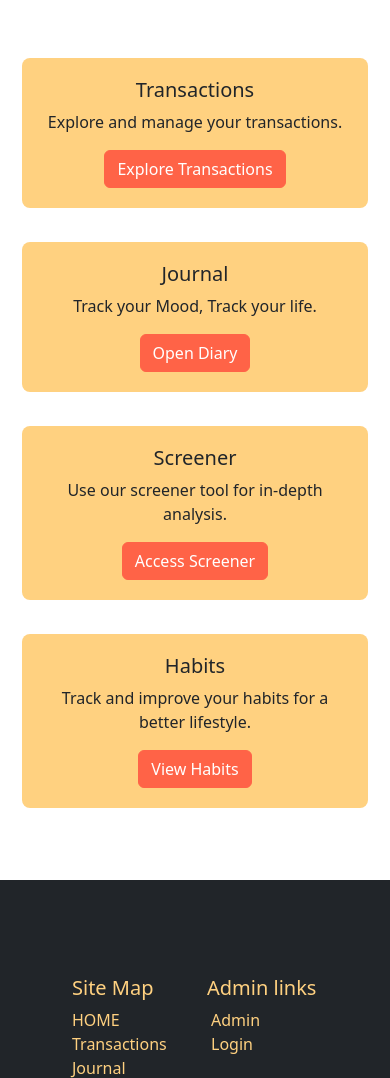
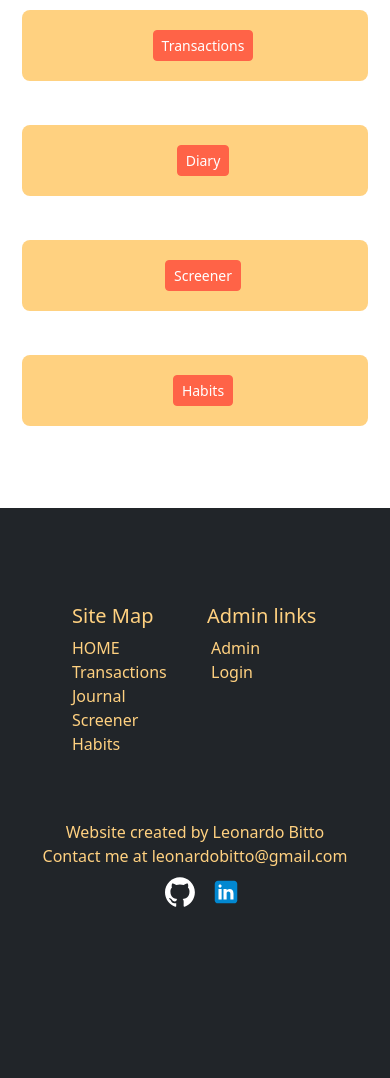
Before and after one commit to leoBitto/HIVE, a Django app: page / in a window 390 px wide. Shown: the part 57-1135 px from the top of the page. After the commit the page ends 964 px from the top, so only its background shows below. Run offline with Django 4.2, Linux system fonts and the light colour scheme; some libraries are stand-ins or nearby versions.

Commit message:
modified presentation of buttons on landing

```diff
--- a/src/website/templates/website/landing.html
+++ b/src/website/templates/website/landing.html
@@ -9,6 +9,7 @@
         margin: 10px;
         padding: 20px;
         border-radius: 8px;
+        text-align: center;
     }
 
     .btn-custom {
@@ -18,47 +19,33 @@
     }
 </style>
 
-<div class="container mt-5">
-    <div class="d-flex flex-column flex-md-row justify-content-around">
-
-        <div class="col-md-4 mb-4 app-section">
-            <div class="text-center">
-                <i class="fas fa-exchange-alt"></i>
-                <h5>Transactions</h5>
-                <p>Explore and manage your transactions.</p>
-                <a href="{% url 'transactions:index' %}" class="btn btn-custom">Explore Transactions</a>
+<div class="container">
+    <div class="row">
+        <div class="col-md-6 mb-4">
+            <div class="app-section">
+                <i class="fas fa-exchange-alt m-2"></i>
+                <a href="{% url 'transactions:index' %}" class="btn btn-custom btn-sm"> Transactions</a>
             </div>
         </div>
-
-        <div class="col-md-4 mb-4 app-section">
-            <div class="text-center">
-                <i class="fa-solid fa-book"></i>
-                <h5>Journal</h5>
-                <p>Track your Mood, Track your life.</p>
-                <a href="{% url 'journal:diary_entry_create' %}" class="btn btn-custom">Open Diary</a>
+        <div class="col-md-6 mb-4">
+            <div class="app-section">
+                <i class="fa-solid fa-book m-2"></i>
+                <a href="{% url 'journal:diary_entry_create' %}" class="btn btn-custom btn-sm"> Diary</a>
             </div>
         </div>
-
-        <div class="col-md-4 mb-4 app-section">
-            <div class="text-center">
-                <i class="fas fa-chart-bar"></i>
-                <h5>Screener</h5>
-                <p>Use our screener tool for in-depth analysis.</p>
-                <a href="" class="btn btn-custom">Access Screener</a>
+        <div class="col-md-6 mb-4">
+            <div class="app-section">
+                <i class="fas fa-chart-bar m-2"></i>
+                <a href="" class="btn btn-custom btn-sm"> Screener</a>
             </div>
         </div>
-
-        <div class="col-md-4 mb-4 app-section">
-            <div class="text-center">
-                <i class="fas fa-heart"></i>
-                <h5>Habits</h5>
-                <p>Track and improve your habits for a better lifestyle.</p>
-                <a href="{% url 'habits:index' %}" class="btn btn-custom">View Habits</a>
+        <div class="col-md-6 mb-4">
+            <div class="app-section">
+                <i class="fas fa-heart m-2"></i>
+                <a href="{% url 'habits:index' %}" class="btn btn-custom btn-sm"> Habits</a>
             </div>
         </div>
-
     </div>
-
 </div>
 
 {% endblock %}
```
